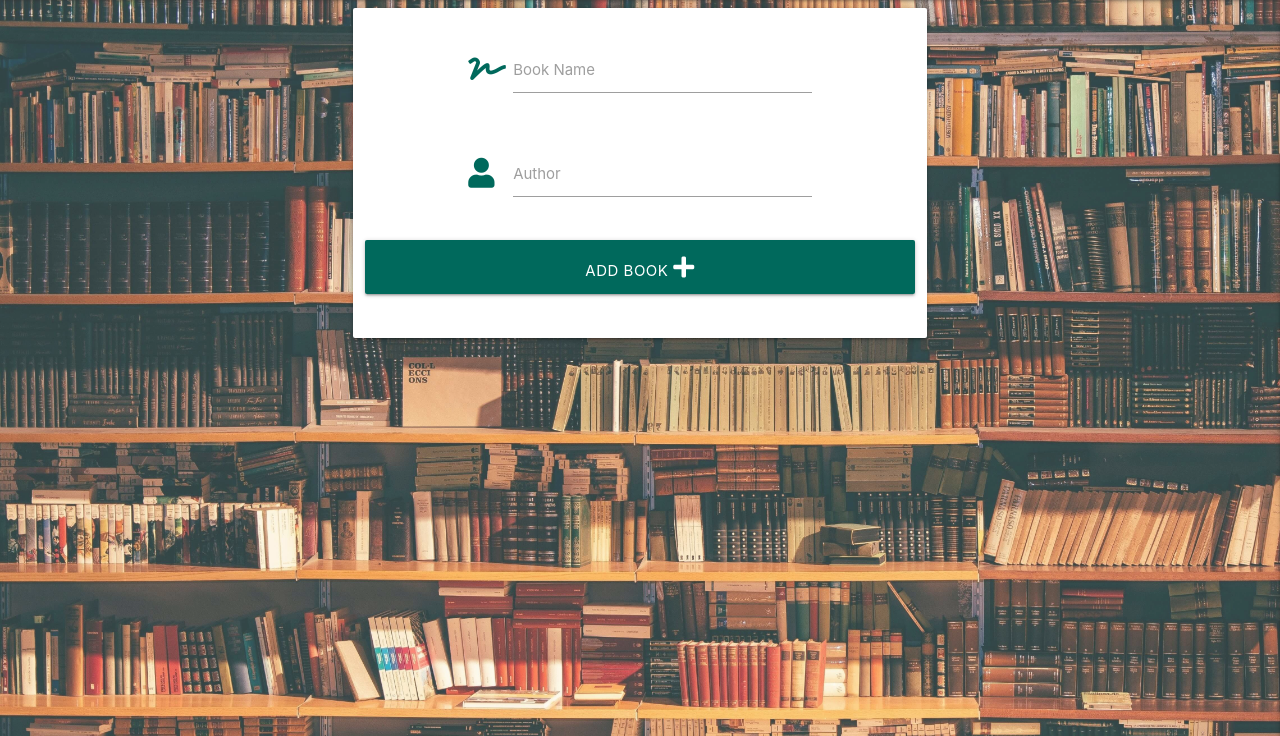
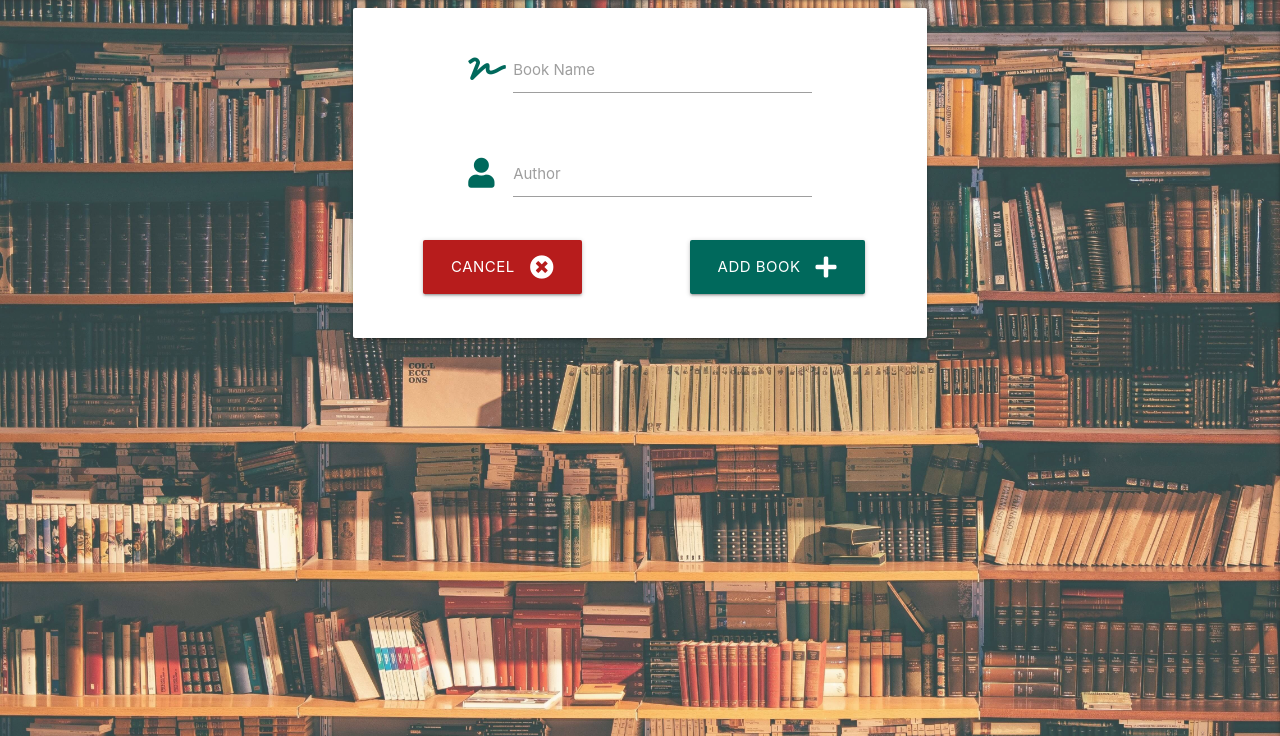
Before and after one commit to RobKnowles248/book-club, a Flask app: page /add_book in a window 1280 px wide. Shown: the part 64-800 px from the top of the page. Run offline with Flask 2, Linux system fonts and the light colour scheme; some libraries are stand-ins or nearby versions.

Commit message:
Add cancel button to add book template

```diff
--- a/templates/add_book.html
+++ b/templates/add_book.html
@@ -21,9 +21,17 @@
                 </div>
                 <!-- Submit Button -->
                 <div class="row">
-                    <button type="submit" class="col s12 btn-large teal darken-3">
-                        Add Book <i class="fas fa-plus"></i>
-                    </button>
+                    <div class="col s6 center-align">
+                        <a href="{{ url_for('add_review') }}" class="btn-large red darken-4">
+                            Cancel <i class="fas fa-times-circle right"></i>
+                        </a>
+                    </div>
+                    <div class="col s6 center-align">
+                        <button type="submit" class="btn-large teal darken-3">
+                            Add Book <i class="fas fa-plus right"></i>
+                        </button>
+                    </div>
+
                 </div>
             </div>
         </form>
```
